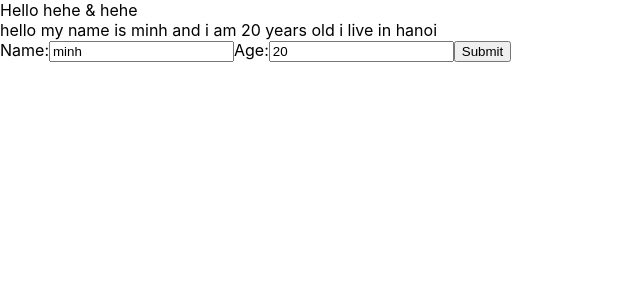
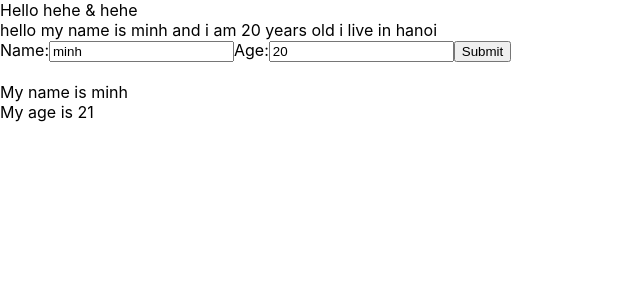
Before and after one commit to minh041104/react-app, a React (Create React App) app: page / in a window 1280 px wide. Shown: the top 300 px of the page, without its empty margins (0-640 px from the left). Built offline with nearby package versions, Linux system fonts and the light colour scheme.

Commit message:
test displayinfo

```diff
--- /dev/null
+++ b/src/components/DisplayInfo.js
@@ -0,0 +1,17 @@
+import React from 'react'
+
+class DisplayInfo extends React.Component {
+
+    render() {
+        const {name, age} = this.props;
+
+        return (
+            <div>
+                <div>My name is {name}</div>
+                <div>My age is {age}</div>
+            </div>
+        )
+    }
+}
+
+export default DisplayInfo;
--- a/src/components/MyComponent.js
+++ b/src/components/MyComponent.js
@@ -1,12 +1,15 @@
 // function component
 import React from "react";
 import UserInfo from "./UserInfo";
+import DisplayInfo from "./DisplayInfo";
 // class component
 class MyComponent extends React.Component {
     render() {
         return (
         <div>
             <UserInfo/>
+            <br></br>
+            <DisplayInfo name={"minh"} age={21}/>
         </div>
         )
     }
```
